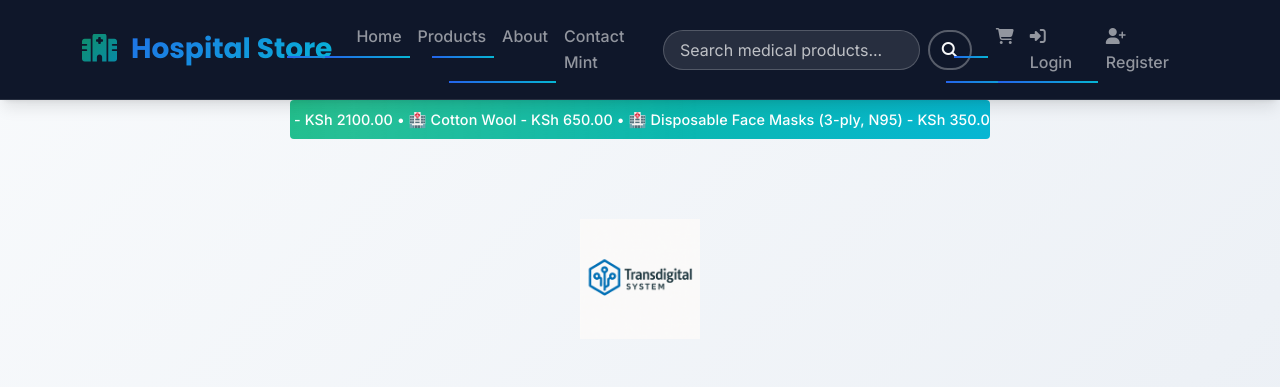
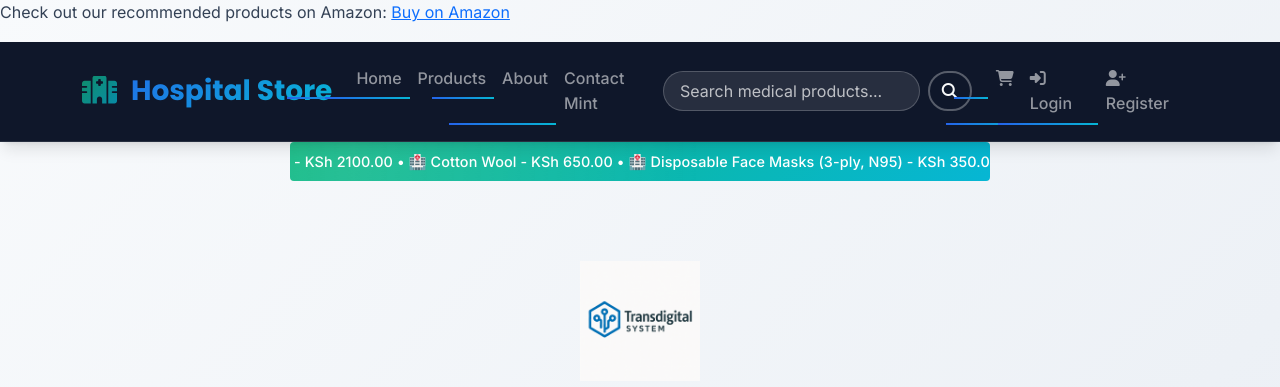
Before and after one commit to Joemugare/E-commerce3, a Django app: page /about/ in a window 1280 px wide. Shown: the top 387 px of the page. Run offline with Django 5.2, Linux system fonts and the light colour scheme; data comes from the database, SQL or seed files in the repository; some libraries are stand-ins or nearby versions.

Commit message:
Update base.html

```diff
--- a/templates/base.html
+++ b/templates/base.html
@@ -6,7 +6,15 @@
     <meta name="description" content="Hospital Store - Your trusted source for quality medical supplies and equipment.">
     <meta name="author" content="Hospital Store">
     <title>{% block title %}Hospital Store{% endblock %}</title>
+ <!-- Amazon Affiliate Link -->
+    <p>Check out our recommended products on Amazon:
+        <a href="https://amzn.to/41si0ZF" target="_blank" rel="noopener noreferrer">
+            Buy on Amazon
+        </a>
+    </p>
 
+</body>
+</html
     <!-- Google Tag Manager -->
     <script async src="https://www.googletagmanager.com/gtag/js?id=G-LHE671N9F1"></script>
     <script>
```
